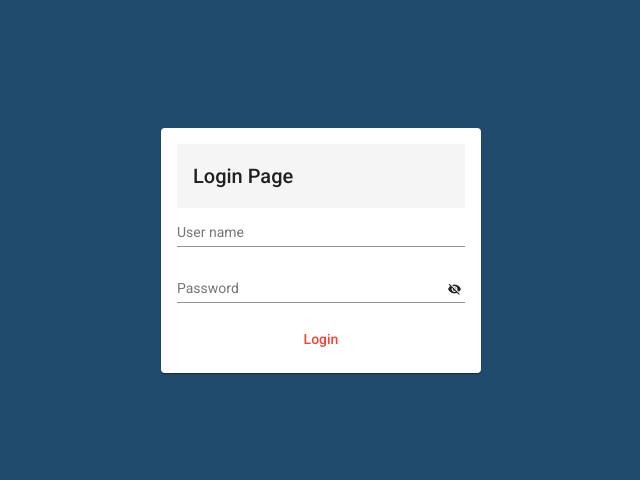
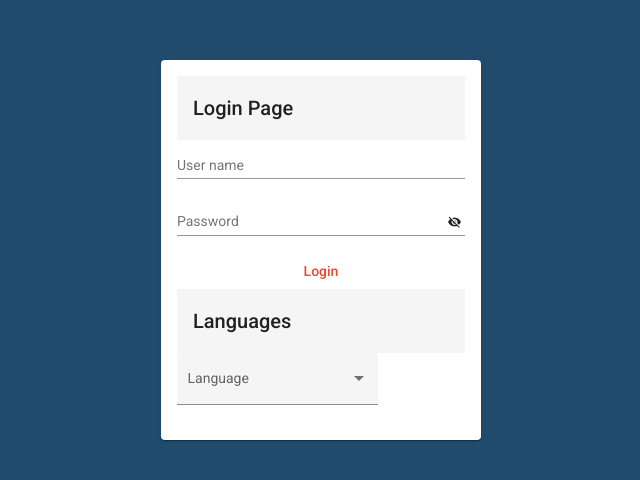
Before and after one commit to januszpolak/angular-loginTemplate, an Angular app: page / in a window 1280 px wide. Shown: the part 150-630 px from the top of the page, without its empty margins (319-959 px from the left). Built offline with nearby package versions, Linux system fonts and the light colour scheme.

Commit message:
create languages options for login

```diff
--- a/src/app/app.module.ts
+++ b/src/app/app.module.ts
@@ -12,6 +12,7 @@ import {MatButtonModule} from '@angular/material/button';
 import {MatCardModule} from '@angular/material/card';
 import {MatToolbarModule} from '@angular/material/toolbar';
 import {MatIconModule} from '@angular/material/icon';
+import { MatSelectModule } from '@angular/material/select';
 import { LoginComponent } from './login/login.component';
 
 @NgModule({
@@ -29,7 +30,8 @@ import { LoginComponent } from './login/login.component';
     MatButtonModule,
     MatCardModule,
     MatToolbarModule,
-    MatIconModule
+    MatIconModule,
+    MatSelectModule
   ],
   providers: [],
   bootstrap: [AppComponent]
--- a/src/app/login/login.component.html
+++ b/src/app/login/login.component.html
@@ -17,5 +17,15 @@
               </mat-form-field>
               <button mat-button type="submit" color="warn">Login</button>
           </form>
-    </mat-card>
+
+          <mat-toolbar color="#385D7B">Languages</mat-toolbar>
+          <mat-form-field appearance="fill">
+            <mat-label>Language</mat-label>
+            <mat-select>
+              <mat-option *ngFor="let language of languages" [value]="language.value">
+                {{language.viewValue}}
+              </mat-option>
+            </mat-select>
+          </mat-form-field>
+          </mat-card>
 </div>
--- a/src/app/login/login.component.ts
+++ b/src/app/login/login.component.ts
@@ -1,5 +1,9 @@
 import { Component, OnInit } from '@angular/core';
 
+interface Language {
+  value: string;
+  viewValue: string;
+}
 
 @Component({
   selector: 'app-login',
@@ -9,6 +13,11 @@ import { Component, OnInit } from '@angular/core';
 export class LoginComponent implements OnInit {
   hide = true;
 
+  languages: Language[] = [
+    {value: 'polski', viewValue: 'polski'},
+    {value: 'english', viewValue: 'english'},
+  ];
+
   constructor() { }
 
   ngOnInit(): void {
```
